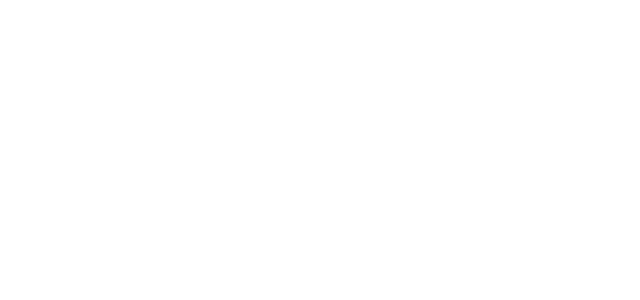
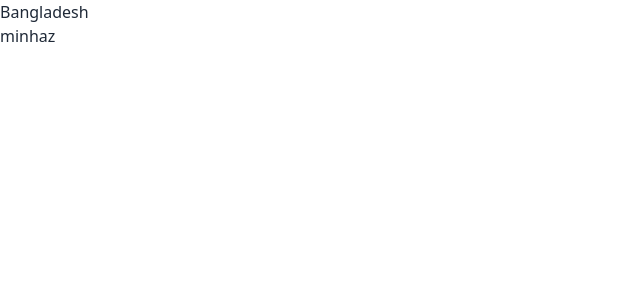
Before and after one commit to minhazapon/Instec-React-with-typeScript-project, a React (Vite) app: page / in a window 1280 px wide. Shown: the top 300 px of the page, without its empty margins (0-640 px from the left). Built offline with nearby package versions, Linux system fonts and the light colour scheme.

Commit message:
added file

```diff
--- a/src/Home.tsx
+++ b/src/Home.tsx
@@ -1,9 +1,14 @@
+import User from "./User";
+
 
 
 const Home = () => {
     return (
         <div>
 
+            <User ></User>
+
+
         </div>
     );
 };
--- a/src/Root.tsx
+++ b/src/Root.tsx
@@ -1,3 +1,4 @@
+import Home from "./Home";
 
 
 
@@ -5,6 +6,8 @@
     return (
         <div>
 
+            <Home></Home>
+
         </div>
     );
 };
--- /dev/null
+++ b/src/User.tsx
@@ -0,0 +1,18 @@
+import User2 from "./User2";
+
+
+
+
+const User = () => {
+    return (
+        <div>
+
+            <p>Bangladesh</p>
+
+            <User2 name="minhaz" ></User2>
+
+        </div>
+    );
+};
+
+export default User;
--- /dev/null
+++ b/src/User2.tsx
@@ -0,0 +1,15 @@
+
+
+
+
+const User2 = (props: {name: string} ) => {
+    return (
+        <div>
+
+            <p>{ props.name }</p>
+
+        </div>
+    );
+};
+
+export default User2;
```
Also changed, not shown: 1 other file (tests, documents, lock files or other folders).
